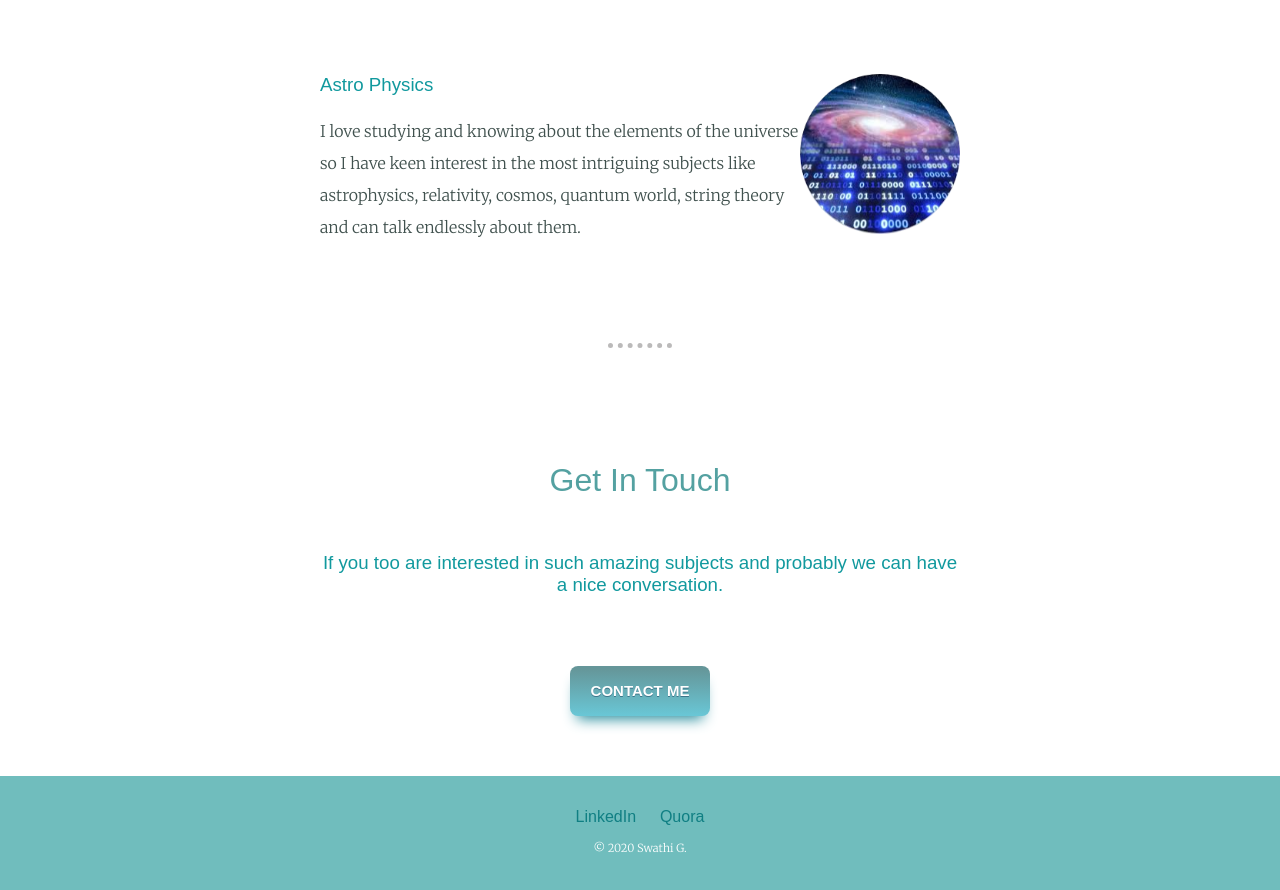
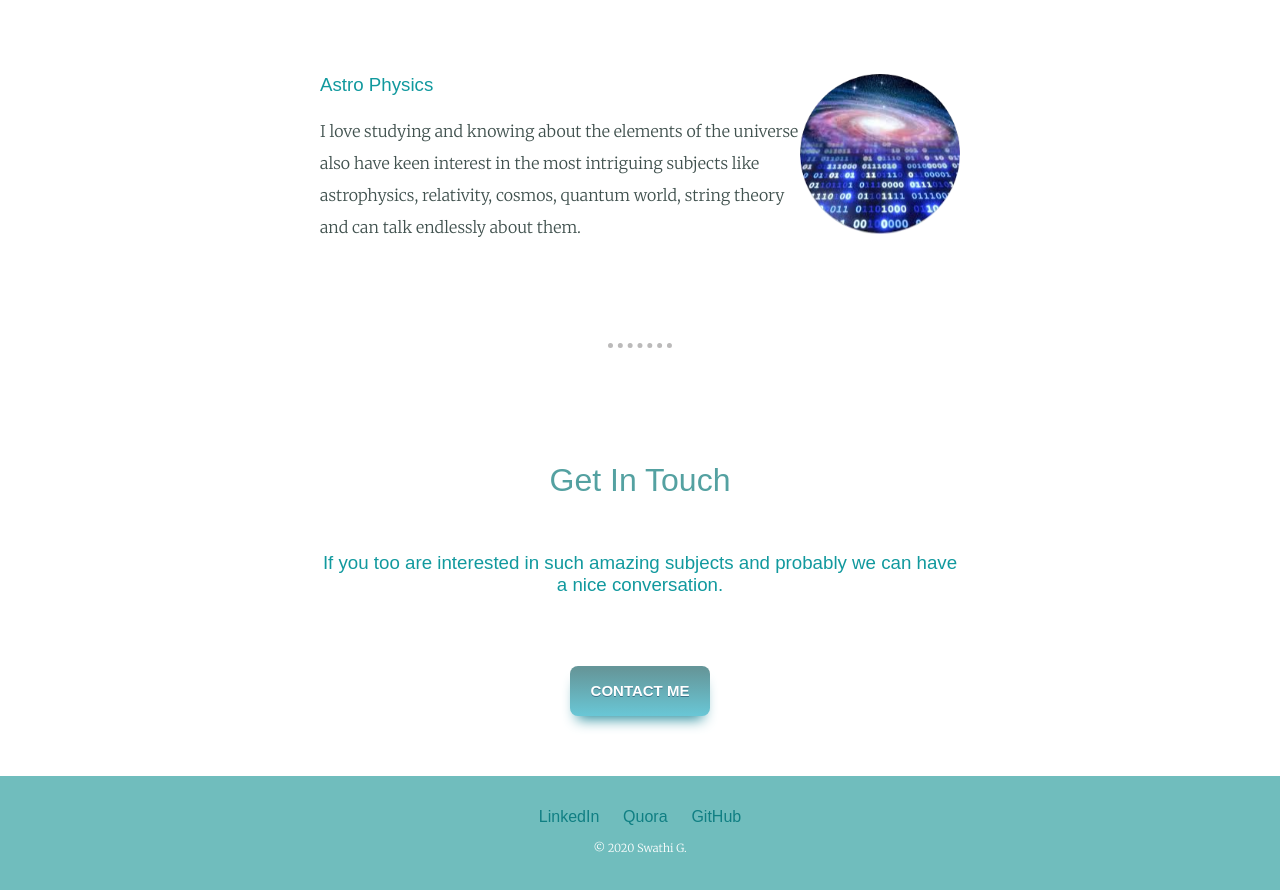
Before and after one commit to SwathiGangaraju/My-Personal-Site, a plain HTML site: page index.html in a window 1280 px wide. Shown: the part 1809-2699 px from the top of the page. Drawn offline with Linux system fonts and the light colour scheme; a web font is replaced by a local one.

Commit message:
Added github link

```diff
--- a/index.html
+++ b/index.html
@@ -34,7 +34,7 @@
           <div class="skill-row">
             <img class="astro" src="images/astro.png" alt="astrophysics">
             <h3>Astro Physics</h3>
-            <p>I love studying and knowing about the elements of the universe so I have keen interest in the most intriguing subjects like astrophysics, relativity, cosmos, quantum world, string theory and can talk endlessly about them.</p>
+            <p>I love studying and knowing about the elements of the universe also have keen interest in the most intriguing subjects like astrophysics, relativity, cosmos, quantum world, string theory and can talk endlessly about them.</p>
           </div>
         </div>
         <hr>
@@ -49,6 +49,7 @@
       <div class="bottom-container">
         <a class="footer-link" href="https://www.linkedin.com/in/swathi-gangaraju-51406915a ">LinkedIn</a>
         <a class="footer-link" href="https://www.quora.com/profile/Swathi-G-%E0%A4%9C%E0%A5%80">Quora</a>
+        <a class="footer-link" href="https://github.com/SwathiGangaraju">GitHub</a>
 
         <p class="copyright">© 2020 Swathi G.</p>
       </div>
```
